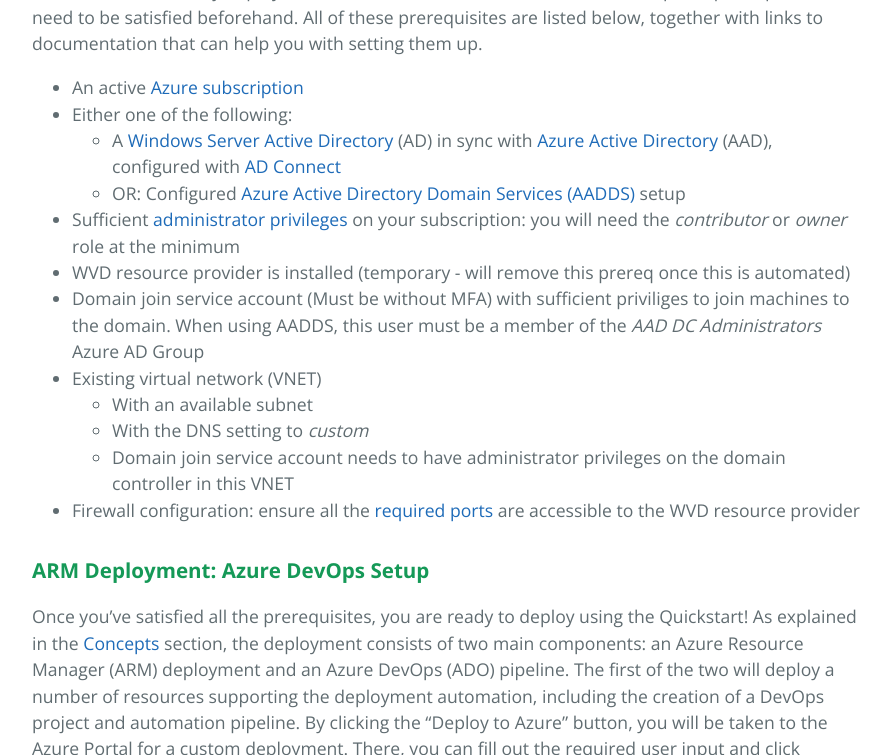
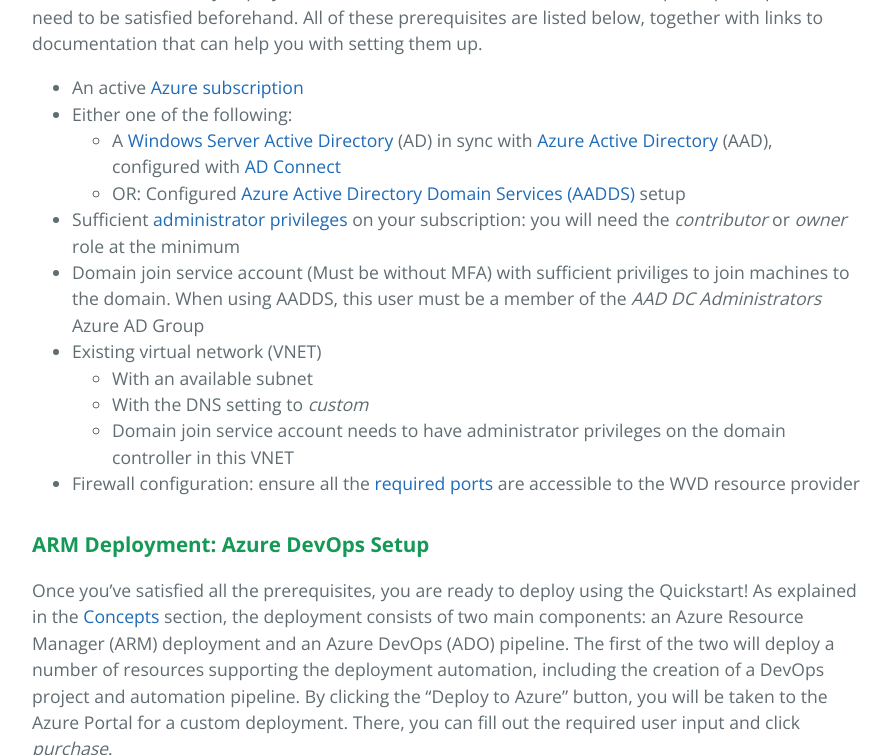
Before and after one commit to samvdjagt/wvdquickstart, a Jekyll site: the page built from howto.md, in a window 1280 px wide and 900 px high, scrolled down 974 px, cut to the strip 0-755 px from the top of the window. Shown: the whole strip, without its empty margins (192-1083 px from the left). Built offline with Jekyll 4.4.1, drawn with Linux system fonts in a browser that asks for light colours.

Commit message:
Update howto.md

```diff
--- a/howto.md
+++ b/howto.md
@@ -16,7 +16,6 @@
 <a href="https://docs.microsoft.com/en-us/windows-server/identity/ad-ds/get-started/virtual-dc/active-directory-domain-services-overview" target="_blank">Windows Server Active Directory</a> (AD) in sync with <a href="https://azure.microsoft.com/en-us/services/active-directory/" target="_blank">Azure Active Directory</a> (AAD), configured with <a href="https://docs.microsoft.com/en-us/azure/active-directory/hybrid/how-to-connect-install-express" target="_blank">AD Connect</a>
    * OR: Configured <a href="https://azure.microsoft.com/en-us/services/active-directory-ds/" target="_blank">Azure Active Directory Domain Services (AADDS)</a> setup
 * Sufficient <a href="https://docs.microsoft.com/en-us/azure/role-based-access-control/role-assignments-list-portal" target="_blank">administrator privileges</a> on your subscription: you will need the *contributor* or *owner* role at the minimum
-* WVD resource provider is installed (temporary - will remove this prereq once this is automated)
 * Domain join service account (Must be without MFA) with sufficient priviliges to join machines to the domain. When using AADDS, this user must be a member of the *AAD DC Administrators* Azure AD Group
 * Existing virtual network (VNET)
     * With an available subnet
```
